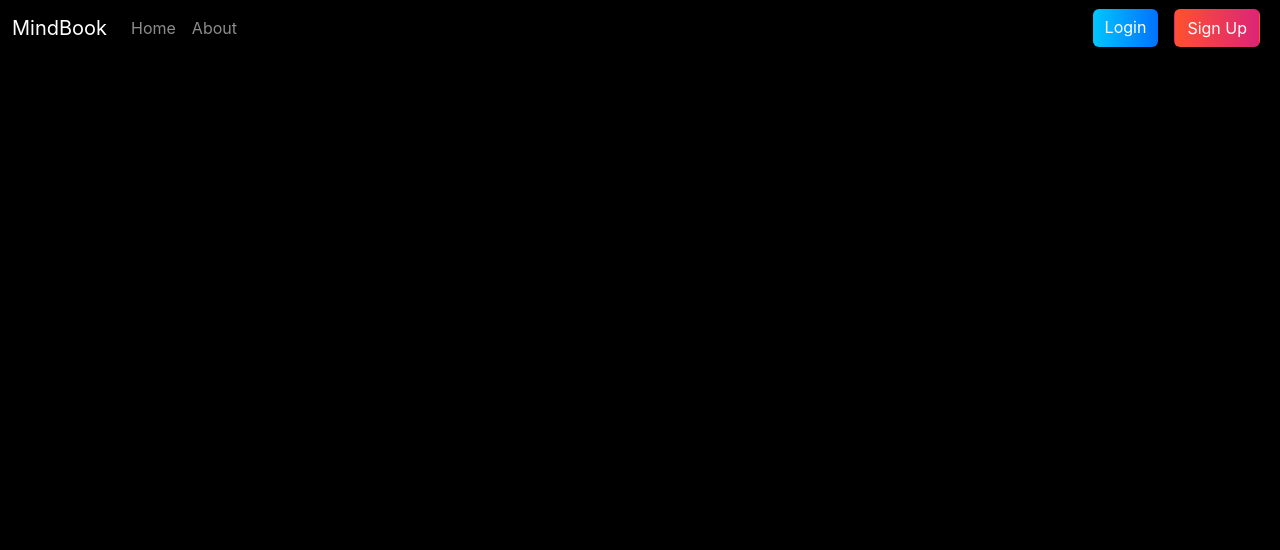
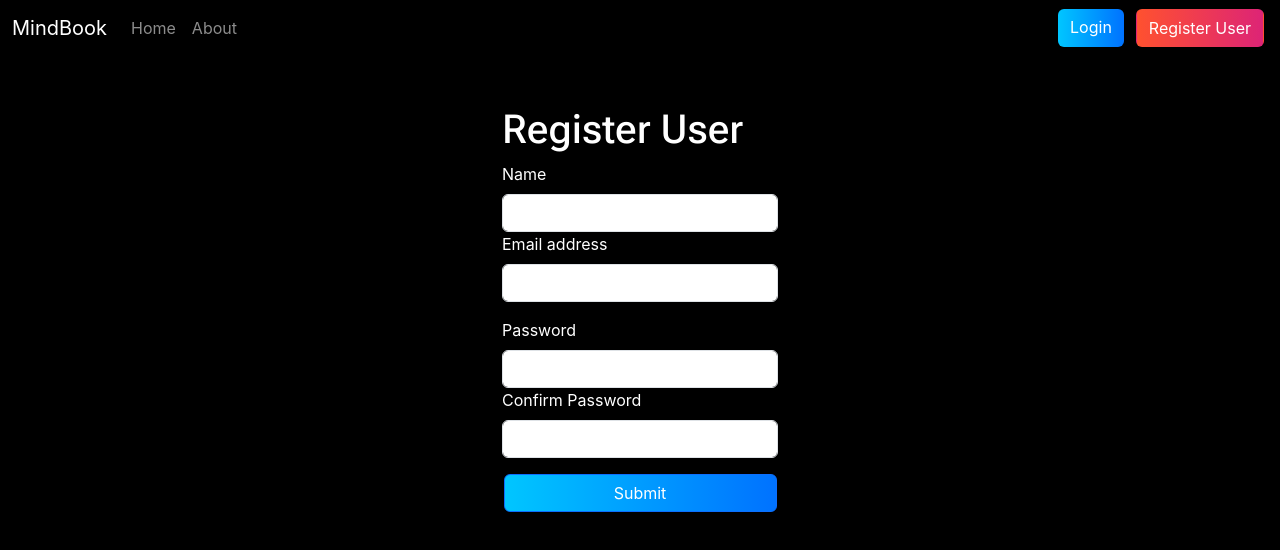
Before and after one commit to shdowshogan/MindBook, a React (Create React App) app: page /Signup in a window 1280 px wide. Shown: the top 550 px of the page. Built offline with nearby package versions, Linux system fonts and the light colour scheme.

Commit message:
added login and signup functionality and trying to implement alert

```diff
--- a/public/index.html
+++ b/public/index.html
@@ -30,13 +30,23 @@
       integrity="sha384-LN+7fdVzj6u52u30Kp6M/trliBMCMKTyK833zpbD+pXdCLuTusPj697FH4R/5mcr"
       crossorigin="anonymous"
     />
+    <link rel="preconnect" href="https://fonts.googleapis.com" />
+    <link rel="preconnect" href="https://fonts.gstatic.com" crossorigin />
+    <link rel="preconnect" href="https://fonts.googleapis.com" />
+    <link rel="preconnect" href="https://fonts.gstatic.com" crossorigin />
+    <link
+      href="https://fonts.googleapis.com/css2?family=Roboto+Flex:opsz,wght@8..144,100..1000&display=swap"
+      rel="stylesheet"
+    />
     <title>MindBook - Write your thoughts on clouds</title>
   </head>
   <body>
-
     <noscript>You need to enable JavaScript to run this app.</noscript>
     <div id="root"></div>
-    <script src="https://kit.fontawesome.com/4c44e3fda5.js" crossorigin="anonymous"></script>
+    <script
+      src="https://kit.fontawesome.com/4c44e3fda5.js"
+      crossorigin="anonymous"
+    ></script>
     <script
       src="https://cdn.jsdelivr.net/npm/@popperjs/core@2.11.8/dist/umd/popper.min.js"
       integrity="sha384-I7E8VVD/ismYTF4hNIPjVp/Zjvgyol6VFvRkX/vR+Vc4jQkC+hVqc2pM8ODewa9r"
--- a/src/App.js
+++ b/src/App.js
@@ -2,19 +2,36 @@ import "./App.css";
 import Navbar from "./components/Navbar";
 import Home from "./components/Home";
 import About from "./components/About";
-import { BrowserRouter, Routes, Route} from "react-router-dom";
+import { BrowserRouter, Routes, Route } from "react-router-dom";
 import NoteState from "./context/notes/NoteState";
+import Signup from "./components/Signup";
+import Login from "./components/Login";
+import { useState } from "react";
+import Alert from "./components/Alert";
 // import Alert from './components/Alert'
 
 function App() {
+  const [alert, setAlert] = useState(null);
+
+  const showAlert = (message, type) => {
+    setAlert({
+      msg: message,
+      type: type,
+    });
+    setTimeout(() => {
+      setAlert(null);
+    }, 1000);
+  };
   return (
     <NoteState>
       <BrowserRouter>
-        <Navbar />
-        {/* <Alert message="hi this is an alert"/> */}
+        <Navbar/>
+        <Alert alert={alert}/>
         <Routes>
-          <Route path="/Home" element={<Home />} />
+          <Route path="/Home" element={<Home showAlert={showAlert} />} />
           <Route path="/About" element={<About />} />
+          <Route path="/Login" element={<Login showAlert={showAlert}/>} />
+          <Route path="/Signup" element={<Signup showAlert={showAlert}/>} />
           {/* <Route path="/Navbar" element={<Navbar/>} /> */}
         </Routes>
       </BrowserRouter>
--- a/src/components/Alert.js
+++ b/src/components/Alert.js
@@ -1,13 +1,20 @@
 import React from "react";
 
-const Alert = (props) => {
+export default function Alert(props) {
+  function capitalize(word){
+    const lower = word.toLowerCase()
+    return lower.charAt(0).toUpperCase() + lower.slice(1)
+  }
   return (
-    <div>
-      <div className="alert alert-primary" role="alert">
-        {props.message}
-      </div>
+    <div style={{height:'50px'}}>
+      {
+        props.alert &&
+        <div>
+          <div className={`alert mx-auto my-1 w-50 alert-${props.alert.type} alert-dismissible fade show`} role="alert">
+            <strong>{capitalize(props.alert.type)}</strong> {props.alert.msg}
+          </div>
+        </div>
+      }
     </div>
   );
-};
-
-export default Alert;
+}
--- a/src/components/Home.js
+++ b/src/components/Home.js
@@ -1,9 +1,10 @@
 import NotesComponent from "./NotesComponent";
 
-const Home = () => {
+const Home = (props) => {
+  const {showAlert} = props;
   return (
     <>
-      <NotesComponent />
+      <NotesComponent showAlert={showAlert} />
     </>
   );
 };
--- /dev/null
+++ b/src/components/Login.js
@@ -0,0 +1,77 @@
+import React, { useState } from "react";
+import { useNavigate } from "react-router-dom";
+
+const Login = (props) => {
+  const [credentials, setCredentials] = useState({ email: "", password: "" });
+  let history = useNavigate();
+
+  const handleSubmit = async (e) => {
+    e.preventDefault();
+    const response = await fetch(`http://localhost:5000/api/auth/login`, {
+      method: "POST",
+      headers: {
+        "Content-type": "application/json",
+      },
+      body: JSON.stringify({
+        email: credentials.email,
+        password: credentials.password,
+      }),
+    });
+    const json = await response.json();
+    console.log(json);
+    if (json) {
+      localStorage.setItem("token", json.authtoken);
+      //redirect
+      history("/home");
+      props.showAlert("Logged In successfully!","success")
+    } else {
+      alert("Invalid Credentials");
+      props.showAlert("Invalid Credentials!","danger")
+    }
+  };
+
+  const OnChange = (e) => {
+    setCredentials({ ...credentials, [e.target.name]: e.target.value });
+  };
+  return (
+    <div>
+      <form className="container" onSubmit={handleSubmit}>
+        <div className="container mb-3 w-25" style={{ minWidth: "300px" }}>
+          <h1 style={{ fontFamily: "Roboto Flex" }}>Login</h1>
+          <label htmlFor="email" className="form-label">
+            Email Id
+          </label>
+          <input
+            type="text"
+            className="form-control"
+            id="email"
+            name="email"
+            aria-describedby="emailHelp"
+            value={credentials.email}
+            onChange={OnChange}
+          />
+        </div>
+        <div className="container mb-3 w-25" style={{ minWidth: "300px" }}>
+          <label htmlFor="password" className="form-label">
+            Password
+          </label>
+          <input
+            type="password"
+            className="form-control"
+            id="password"
+            name="password"
+            value={credentials.password}
+            onChange={OnChange}
+          />
+        </div>
+        <div className="container mb-3 text-center">
+          <button type="submit" className="w-25 btn btn-primary">
+            Login
+          </button>
+        </div>
+      </form>
+    </div>
+  );
+};
+
+export default Login;
--- a/src/components/Navbar.js
+++ b/src/components/Navbar.js
@@ -35,7 +35,7 @@ const Navbar = () => {
             </ul>
             <form className="d-flex" role="search">
               <Link className="btn login-btn mx-2" to='/login'  role="button">Login</Link>
-              <Link className="btn signup-btn mx-2"  to='/signup' role="button">Sign Up</Link>
+              <Link className="btn signup-btn mx-1"  to='/signup' role="button">Register User</Link>
             </form>
           </div>
         </div>
--- a/src/components/NotesComponent.js
+++ b/src/components/NotesComponent.js
@@ -27,7 +27,7 @@ const NotesComponent = () => {
   };
 
   const handleClick = (e) => {
-    editNote(note.id, note.etitle, note.edescription, note.etag)
+    editNote(note.id, note.etitle, note.edescription, note.etag);
     refClose.current.click();
   };
 
@@ -139,7 +139,9 @@ const NotesComponent = () => {
       <div className="container d-flex flex-column align-items-center">
         <h1>Your Notes</h1>
         <div className="d-flex flex-row justify-content-center flex-wrap">
-          {notes.length===0 ? 'No notes to display': notes.map((note) => {
+          {notes.length === 0
+            ? "No notes to display"
+            : notes.map((note) => {
                 return (
                   <NoteItem
                     key={note._id}
--- /dev/null
+++ b/src/components/Signup.js
@@ -0,0 +1,102 @@
+import React, { useState } from "react";
+import { useNavigate } from "react-router-dom";
+
+const Signup = (props) => {
+  const [credentials, setCredentials] = useState({name:"", email: "", password: "",cpassword:""});
+  let history = useNavigate();
+
+  const handleSubmit = async (e) => {
+      e.preventDefault();
+      const {name,email,password} = credentials;
+      const response = await fetch(`http://localhost:5000/api/auth/createuser`, {
+      method: "POST",
+      headers: {
+        "Content-type": "application/json",
+      },
+      body: JSON.stringify({name,email,password}),
+    });
+    const json = await response.json();
+    console.log(json);
+    if (json) {
+      localStorage.setItem("token", json.authtoken);
+      //redirect
+      history("/home");
+      props.showAlert("Registered Successfully","success");
+    } else {
+      props.showAlert("Invalid Credentials","danger");
+    }
+  };
+
+  const OnChange = (e) => {
+    setCredentials({ ...credentials, [e.target.name]: e.target.value });
+  };
+  return (
+    <div>
+      <form className="container" onSubmit={handleSubmit}>
+        <div className="container mb-3 w-25" style={{ minWidth: "300px" }}>
+          <h1 style={{ fontFamily: "Roboto Flex" }}>Register User</h1>
+          <label htmlFor="name" className="form-label">
+            Name
+          </label>
+          <input
+            type="name"
+            className="form-control"
+            id="name"
+            aria-describedby="emailHelp"
+            onChange={OnChange}
+            name="name"
+          />
+          <label htmlFor="email" className="form-label">
+            Email address
+          </label>
+          <input
+            type="email"
+            className="form-control"
+            id="email"
+            aria-describedby="emailHelp"
+            onChange={OnChange}
+            name="email"
+          />
+        </div>
+        <div className="container mb-3 w-25" style={{ minWidth: "300px" }}>
+          <label htmlFor="password" className="form-label">
+            Password
+          </label>
+          <input
+            type="password"
+            className="form-control"
+            id="password"
+            onChange={OnChange}
+            name="password"
+            minLength={5}
+          />
+          <label htmlFor="cpassword" className="form-label">
+            Confirm Password
+          </label>
+          <input
+            type="password"
+            className="form-control"
+            id="cpassword"
+            onChange={OnChange}
+            name="cpassword"
+            minLength={5}
+          />
+        </div>
+        <div className="container mb-3 text-center">
+          <button
+            type="submit"
+            className="w-25 btn btn-primary"
+            style={{
+              background: "linear-gradient(to right, #00c6ff, #0072ff)",
+              color: "white",
+            }}
+          >
+            Submit
+          </button>
+        </div>
+      </form>
+    </div>
+  );
+};
+
+export default Signup;
```
Lines whose indentation alone changed are shown as unchanged.
